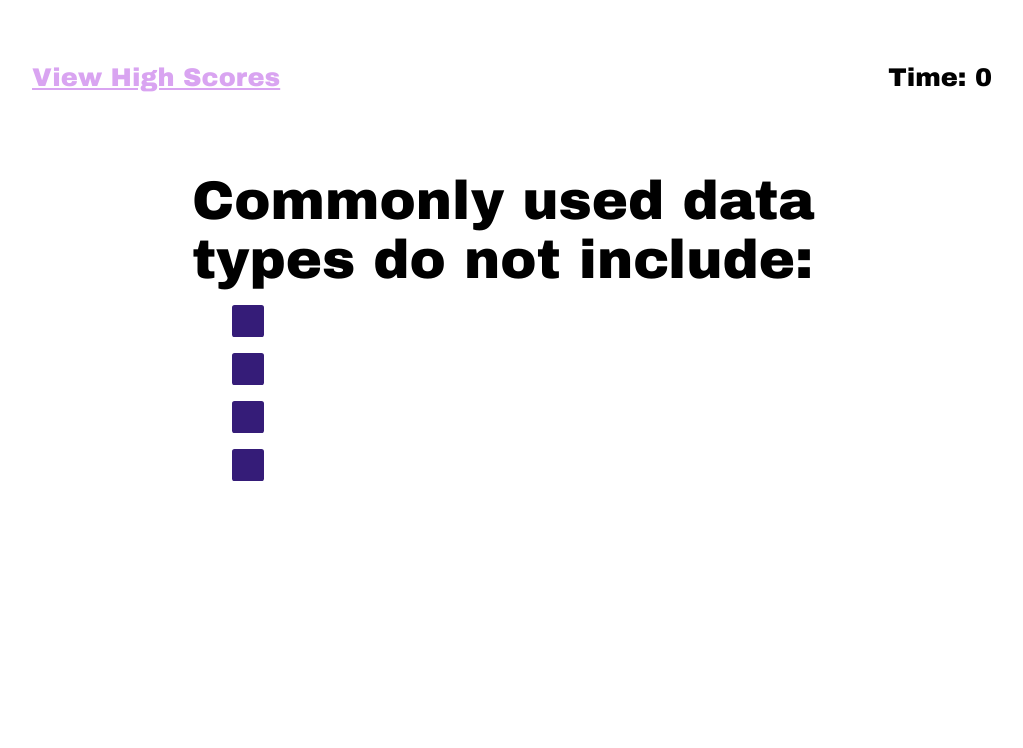
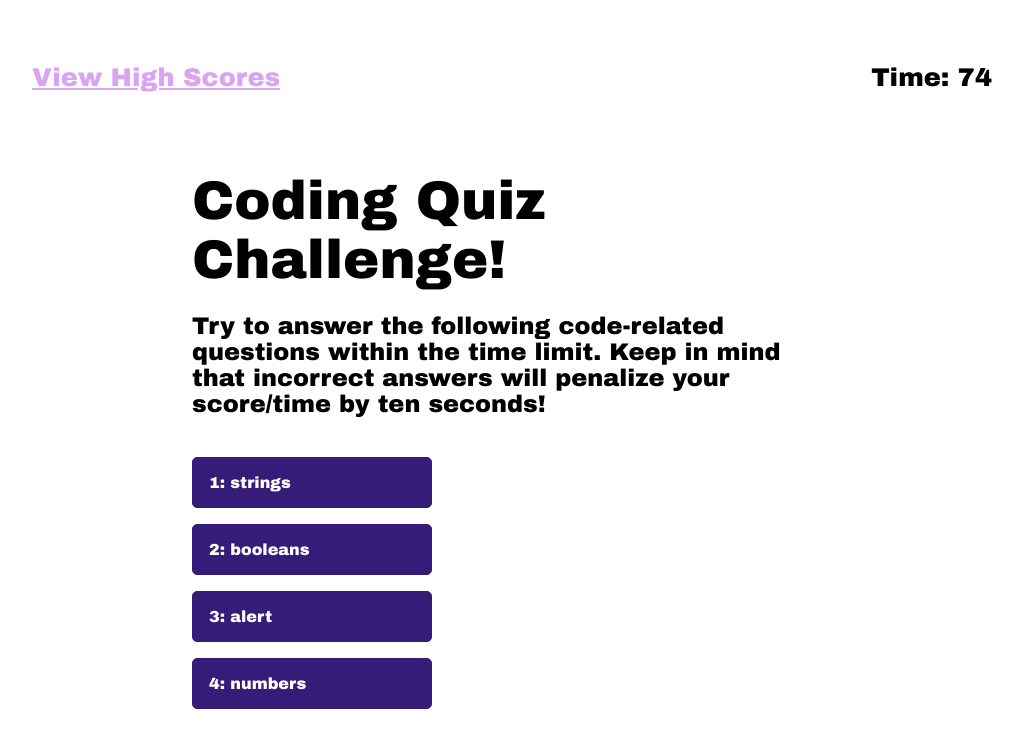
Before and after one commit to AgentA12/Challenge-Four-Quiz-, a plain HTML site: page index.html in a window 1280 px wide. Both pictures are taken after a click on the button "Start Quiz". Shown: the whole page, without its empty margins (128-1151 px from the left). Drawn offline with Linux system fonts and the light colour scheme.

Commit message:
add function for assigning button text

```diff
--- a/assets/css/styles.css
+++ b/assets/css/styles.css
@@ -1,42 +1,42 @@
 /* CUSTOM VARIABLES */
-:root{
+:root {
   --primary-color: #351c78;
   --secondary-color: #d9a4f1;
   --font-stack: Arial Black, Arial, Verdana;
 }
 /* RESETS */
-body{
+body {
   margin: 0;
   border: 0;
   box-sizing: border-box;
 }
 /* UTILITY STYLES */
-.text-left{
+.text-left {
   text-align: left;
 }
 /* HEADER STYLES */
-.head-container{
+.head-container {
   display: flex;
   justify-content: space-between;
   margin: 4rem 10rem;
 }
 
-.high-score-link{
+.high-score-link {
   color: var(--secondary-color);
   font-size: 1.6rem;
   font-family: var(--font-stack);
 }
 
-.high-score-link:hover{
+.high-score-link:hover {
   text-decoration: none;
 }
 
-.timed-score{
+.timed-score {
   font-size: 1.6rem;
   font-family: var(--font-stack);
 }
 /* MAIN STYLES */
-.main-container{
+.main-container {
   display: flex;
   flex-direction: column;
   width: 50vw;
@@ -44,43 +44,58 @@ body{
   text-align: center;
 }
 
-.main-title{
+.main-title {
   font-size: 3.4rem;
   margin: 0;
   font-family: var(--font-stack);
 }
 
-.main-text{
+.main-text {
   font-size: 1.5rem;
   font-family: var(--font-stack);
 }
 
-.start-button{
+.start-button {
   padding: 1rem;
   background-color: var(--primary-color);
   color: white;
   font-family: var(--font-stack);
   font-size: 1rem;
-    border-radius: 8%;
-    border: none;
+  border-radius: 5px;
+  border: 1px var(--primary-color) solid;
 }
 
-.start-button:hover{
+.start-button:hover {
   background-color: var(--secondary-color);
   cursor: pointer;
+  border: 1px var(--secondary-color) solid;
 }
 
-.btn{
+.button-container ul {
+  padding-left: 0;
+}
+
+.quiz-btn {
   padding: 1rem;
   background-color: var(--primary-color);
   color: white;
   font-family: var(--font-stack);
   font-size: 1rem;
-    border-radius: 8%;
+  border-radius: 5px;
   border: none;
+  width: 15rem;
+  text-align: left;
+  border: 1px var(--primary-color) solid;
 }
 
-.list-btns{
+.quiz-btn:hover {
+  background-color: var(--secondary-color);
+  cursor: pointer;
+  border: 1px var(--secondary-color) solid;
+}
+
+.list-btns {
   list-style: none;
   text-align: left;
+  margin: 1rem 0 0 0;
 }
--- a/assets/js/script.js
+++ b/assets/js/script.js
@@ -1,47 +1,98 @@
-var btnID = 0;
-var buttonContainer = document.querySelector(".button-container");
+var buttonContainerEl = document.querySelector(".button-container");
+var startQuizButtonEl = document.querySelector(".start-button");
+var ulButtonEl = document.createElement("ul");
+var score = 75;
+var questionId = 0;
+var listOfBtns;
 
 function startQuiz() {
-  //get the main title and add a class to align it to the left and change the text
+  //get the counter element
+  var displayedScoreCounter = document.getElementById("timed-score-value");
+
+  //set the counter to decrease every second
+  var myInterval = setInterval(() => {
+    if (score <= 0) {
+      clearInterval(myInterval);
+      alert("Darn! Times up!");
+    }
+    displayedScoreCounter.textContent = score;
+    score--;
+  }, 1000);
+
+  //get the main title and add a class to align it to the left
   var mainTitleTextEl = document.querySelector(".main-title");
   mainTitleTextEl.classList.add("text-left");
-  mainTitleTextEl.textContent = "Commonly used data types do not include:";
 
-  //get the main text and its container and remove it
+  //get the main text and align to the left
   var mainTextEl = document.querySelector(".main-text");
-  var titleContainerEl = document.querySelector(".main-container");
-  titleContainerEl.removeChild(mainTextEl);
+  mainTextEl.classList.add("text-left");
 
-  //get the start quiz button and remove it, then add four new buttons for the first answer
-  var startQuizButtonEl = document.querySelector(".start-button");
-  buttonContainer.removeChild(startQuizButtonEl);
+  //remove the start button
+  startQuizButtonEl.remove();
 
-  //call function to create four buttons
-  createBtns1();
+  //call function to create four buttons and store them in a  variable array
+  listOfBtns = createBtns();
+
+  //change the text content in the four buttons
+  assignTextContent(listOfBtns);
+
+  ulButtonEl.addEventListener("click", (event) => {
+    var targetEl = event.target.getAttribute("data-bool");
+    console.log(targetEl);
+    if (targetEl == 'false') {
+      console.log("you clicked a false answer");
+    } else {
+      console.log("you clicked a correct answer");
+    }
+  });
 }
 
-function createBtns1() {
+//create four buttons
+function createBtns() {
+  var buttonArray = [];
+  //create four buttons and assign a class and a unique data-id
   for (var i = 0; i < 4; i++) {
-    var ulButtonEl = document.createElement("ul");
     var liButtonEl = document.createElement("li");
     liButtonEl.className = "list-btns";
     var questionButton = document.createElement("button");
-    questionButton.classList.add("btn");
-    questionButton.setAttribute("data-id", i)
+    questionButton.classList.add("quiz-btn");
+    questionButton.setAttribute("data-id", i);
+    questionButton.setAttribute("question-id", questionId);
+    buttonArray.push(questionButton);
 
-    buttonContainer.appendChild(ulButtonEl);
+    //append buttons to li and li to ul and ul to container div
+    buttonContainerEl.appendChild(ulButtonEl);
+    ulButtonEl.appendChild(liButtonEl);
     liButtonEl.appendChild(questionButton);
-    ulButtonEl.appendChild(liButtonEl);
-
-    //send current button to assigntext function to give textcontent
-    assigntext(questionButton);
   }
-
+  return buttonArray;
+  questionId++;
 }
 
-function assigntext(btn){
+function assignTextContent(arrayOfButtons) {
+  // use question id to identify correct set of questions then assign correct text and give the wrong answer a data-bool of false
+  if (questionId == 0) {
+    for (i = 0; i < arrayOfButtons.length; i++) {
+      var dataIdAttribute = arrayOfButtons[i].getAttribute("data-id");
 
+      switch (dataIdAttribute) {
+        case "0":
+          arrayOfButtons[i].textContent = "1: strings";
+          break;
+        case "1":
+          arrayOfButtons[i].textContent = "2: booleans";
+          break;
+        case "2":
+          arrayOfButtons[i].textContent = "3: alert";
+          arrayOfButtons[i].setAttribute("data-bool", false);
+          break;
+        case "3":
+          arrayOfButtons[i].textContent = "4: numbers";
+          break;
+      }
+    }
+  }
 }
+
 //get startQuiz button and on click call the startQuiz function
-var startQuizButtonEl = document.querySelector(".start-button");
 startQuizButtonEl.addEventListener("click", startQuiz);
--- a/index.html
+++ b/index.html
@@ -11,7 +11,9 @@
     <header>
       <div class="head-container">
         <a href="#" class="high-score-link">View High Scores</a>
-        <span class="timed-score">Time: <span>0</span></span>
+        <span class="timed-score"
+          >Time: <span id="timed-score-value">75</span></span
+        >
       </div>
     </header>
     <main>
```
Lines whose indentation alone changed are shown as unchanged.
